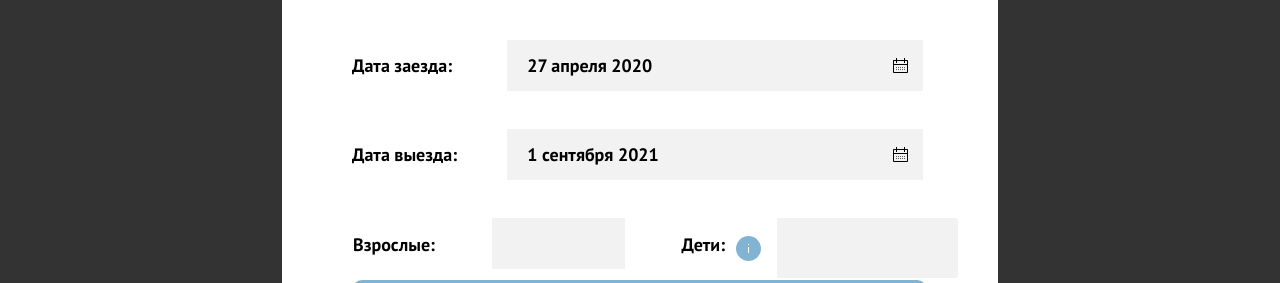
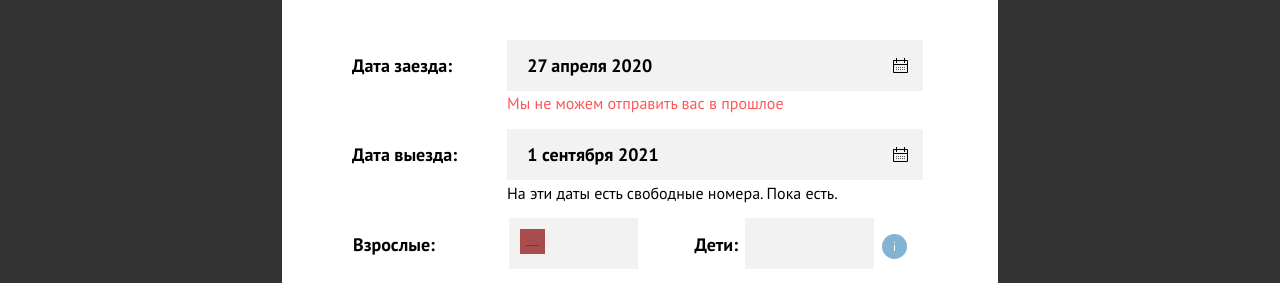
Before and after one commit to htmlacademy-htmlcss/1894533-sedona-33, a plain HTML site: page index.html in a window 1280 px wide. Shown: the part 517-800 px from the top of the page. Drawn offline with Linux system fonts and the light colour scheme.

Commit message:
Начинает завершение вёрстки всех компонентов 9

```diff
--- a/index.html
+++ b/index.html
@@ -169,23 +169,32 @@
               <label class="modal-form-label" for="auth-login">Дата заезда:</label>
               <input class="modal-form-data field" type="data" id="modal-data-check-in" name="data-check-in" value="27 апреля 2020">
             </div>
+            <p class="back-future"> Мы не можем отправить вас в прошлое</p>
             <div class="modal-data">
               <label class="modal-form-label" for="auth-login">Дата выезда:</label>
               <input class="modal-form-data field" type="data" id="modal-data-check-in" name="data-check-out" value="1 сентября 2021">
             </div>
-            <div class="soul">
-              <label class="modal-form-soul adults" for="auth-login">Взрослые:</label>
-              <input class="modal-form-soul field" type="number" id="number-of-adult" name="number-of-adult">
-                <span class="tooltip">
-
+            <p class="vacancy">На эти даты есть свободные номера. Пока есть.</p>
+            <div class="wrapper-soul">
+              <div class="wrapper-adult">
+                <label class="modal-form-adult adults" for="auth-login">Взрослые:</label>
+                <input class="modal-form-soul field-number" type="number" id="number-of-adult" name="number-of-adult">
+                <button class="less-adult">
+                  <svg width="13" height="1" viewBox="0 0 13 1" xmlns="http://www.w3.org/2000/svg">
+                  <path opacity=".3" d="M0 0v1h13V0H0Z"/></svg>
+                </button>
+              </div>
+              <span class="wrapper-child">
+                <label class="modal-form-child childs" for="auth-login">Дети:</label>
+                <input class="modal-form-soul field-number" type="number" id="number-of-child" name="number-of-child">
+              </span>
+              <span class="tooltip">
+                <button class="tooltip-toggle" type="button" aria-labelledby="tooltip-label">
+                  <svg class="tooltip-icon" width="25" height="25" viewBox="0 0 25 25" fill="currentColor" xmlns="http://www.w3.org/2000/svg"><circle cx="12.5" cy="12.5" r="12.5" fill="#83B3D3"/><g clip-path="url(#a)" fill="#fff">
+                    <path d="M12 17h1v-6h-1v6ZM13 8h-1v1h1V8Z"/></g><defs><clipPath id="a"><path fill="#fff" transform="translate(12 8)" d="M0 0h1v9H0z"/></clipPath></defs></svg>
+                </button>
                 <span class="tooltip-text" role="tooltip" id="tooltip-label">Укажите количество детей, которые будут с вами, возраст которых от 6 до 18 лет. Дети до 6 лет размещаются бесплатно.</span>
               </span>
-              <label class="modal-form-child childs" for="auth-login">Дети:</label>
-                <button class="tooltip-toggle" type="button">
-                  <svg class="tooltip-icon" width="25" height="25" viewBox="0 0 25 25" fill="currentColor" xmlns="http://www.w3.org/2000/svg"><circle cx="12.5" cy="12.5" r="12.5"/><g clip-path="url(#a)" fill="#fff"><path d="M12 17h1v-6h-1v6ZM13 8h-1v1h1V8Z"/></g><defs><clipPath id="a">
-                    <path fill="#fff" transform="translate(12 8)" d="M0 0h1v9H0z"/></clipPath></defs></svg>
-                </button>
-              <input class="modal-form-child field" type="number" id="number-of-child" name="number-of-child">
             </div>
             <button class="search-modal" type="submit">Найти</button>
           </form>
--- a/styles/styles.css
+++ b/styles/styles.css
@@ -1314,7 +1314,6 @@ body {
     position: fixed;
     top: 0;
     left: 0;
-    order: 2;
     width: 100%;
     height: 100%;
     background-color: rgba(0, 0, 0, 0.8);
@@ -1348,7 +1347,7 @@ body {
 }
 .modal-close-button:focus {
     outline: none;
-    box-shadow: inset 0 0 0 2px #83B3D3;;
+    box-shadow: inset 0 0 0 2px #83B3D3;
     border-color: #83B3D3;
 }
 .modal-close-button:active {
@@ -1374,7 +1373,6 @@ body {
     display: flex;
     width: 575px;
     margin: 0;
-    margin-bottom: 18px;
 }
 .modal-form-label {
     font-size: 18px;
@@ -1407,45 +1405,94 @@ body {
     color: #000000;
     z-index: 99999;
 }
+.back-future {
+    position: absolute;
+    top: 205px;
+    left:225px;
+    font-size: 16px;
+    line-height: 40px;
+    color: #ff5757;
+    width: 400px;
+    margin:0;
+}
+.vacancy {
+    position: absolute;
+    top: 295px;
+    left:225px;
+    font-size: 16px;
+    line-height: 40px;
+    margin:0;
+}
 .modal-form-label {
     width: 155px;
     margin: 0;
     padding-top: 8px;
     padding-left: 2px;
 }
-.soul {
-    display: flex;
-    margin: 0;
+.wrapper-soul {
+    display: flex;
+    margin: 0;
+}
+.wrapper-adult {
+    display: flex;
+    justify-content: space-between;
+    width: 290px;
+    margin-right: 44px;
+}
+.wrapper-child {
+    display: flex;
+    margin-bottom: 30px;
 }
 .modal-form-soul {
+    display: inline-block;
     font-family: 'PT Sans';
-    width: 155px;
+    width: 156px;
     font-size: 18px;
     line-height: 40px;
     padding-top: 10px;
     padding-left: 1px;
+    order: 3;
 }
 .adults {
     font-size: 18px;
     line-height: 40px;
     padding: 9px 0 0 3px;
-    width: 152px;
+    width: 160px;
     height: 55px;
     font-weight: bold;
+}
+.less-adult {
+    position: relative;
+    background-color: #a74d4d;
+    text-align: center;
+    width: 25px;
+    height: 25px;
+    left: 38px;
+    top: 13px;
+    border: none;
+}
+.less-adult:hover {
+    fill: #000000;
+}
+.less-adult:focus {
+    box-shadow: inset 0 0 0 2px #83B3D3;
 }
 .childs {
     font-size: 18px;
     line-height: 40px;
     font-weight: bold;
     margin:0;
-    width: 98px;
+    width: 54px;
     height: 55px;
     padding-top: 9px;
     text-align: end;
     margin-right: 5px;
 }
+.modal-form-adult {
+    width: 149px;
+}
 .modal-form-soul {
-    width: 137px;
+    width: 133px;
     height: 55px;
     margin: 0;
 }
@@ -1469,6 +1516,14 @@ body {
     right: 8px;
     border-left: none;
     border-radius: 0 4px 4px 0;
+}
+.field-number {
+    background-color: #f2f2f2;
+    border: 2px solid #FFFFFF;
+    box-sizing: border-box;
+    text-align: center;
+    padding: 0;
+    padding-left: 16px;
 }
 .search-modal {
     font-size: 20px;
@@ -1504,6 +1559,8 @@ body {
     margin-bottom: 41px;
 }
 .tooltip-toggle {
+    position: relative;
+
     border: none;
     background-color: transparent;
 }
@@ -1521,7 +1578,7 @@ body {
 .tooltip-text {
     position: absolute;
     top: 58px;
-    right: -91px;
+    left: -49px;
     background-color: #242424;
     color: #ffffff;
     font-size: 16px;
```
